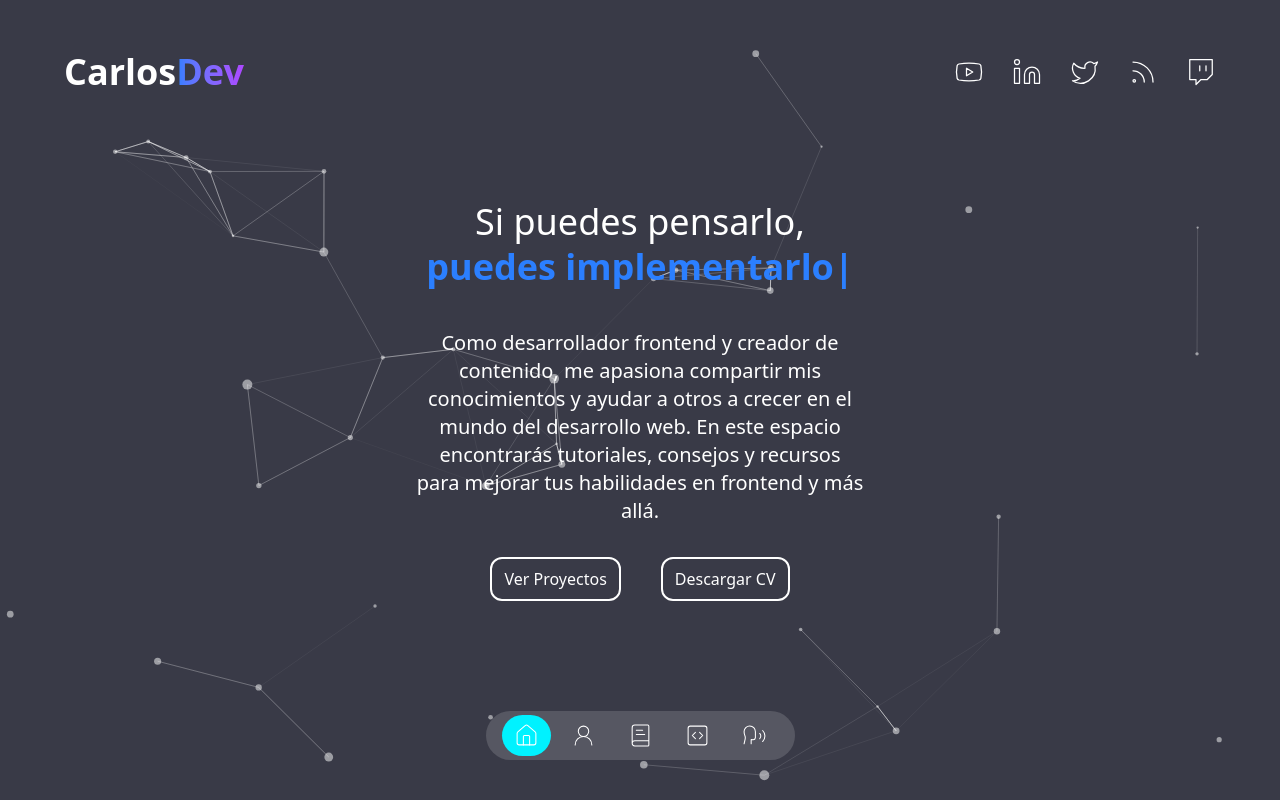
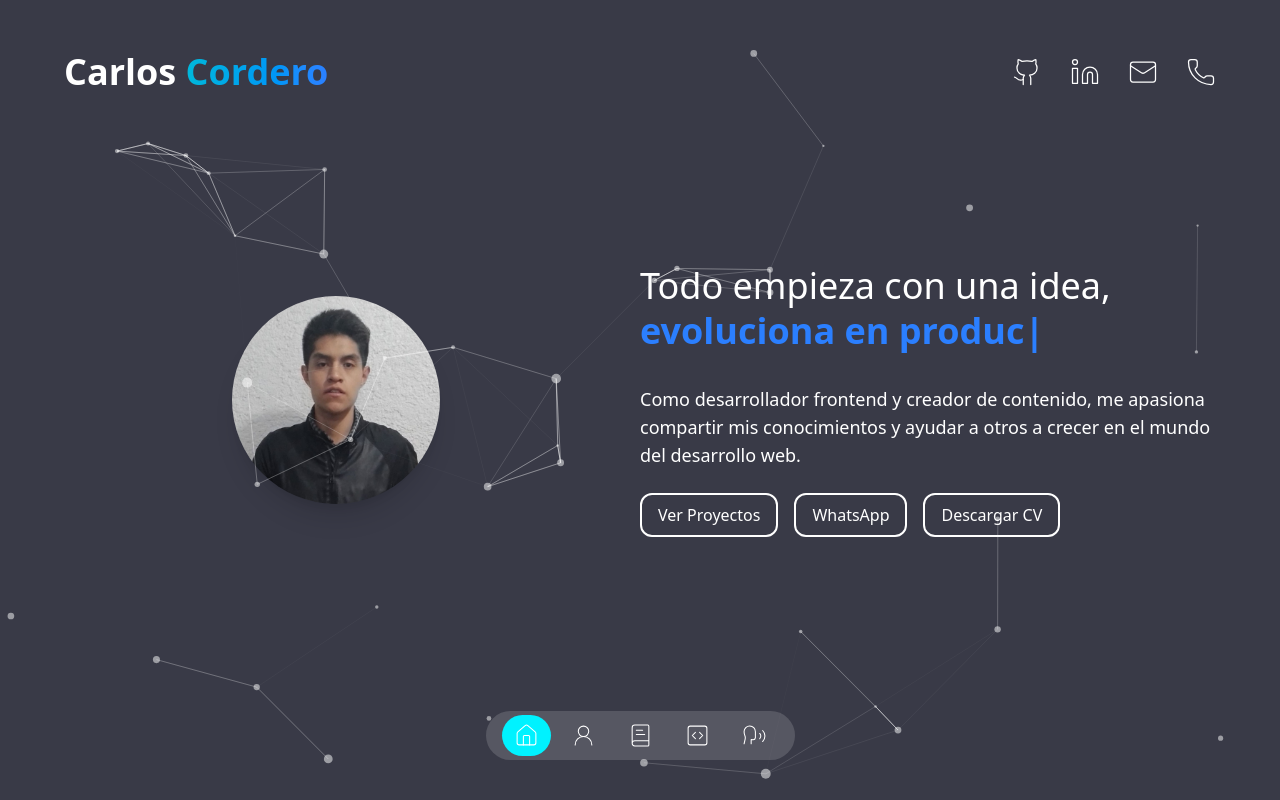
Before and after one commit to Carlos785XR08/Portfolio-Carlos-Cordero, a Next.js app: page / in a window 1280 px wide. Built offline with nearby package versions, Linux system fonts and the light colour scheme.

Commit message:
actualización

```diff
--- a/package.json
+++ b/package.json
@@ -7,6 +7,7 @@
     "build": "next build",
     "start": "next start",
     "lint": "eslint"
+
   },
   "dependencies": {
     "@tsparticles/react": "^3.0.0",
--- a/src/app/(routes)/testimonials/page.tsx
+++ b/src/app/(routes)/testimonials/page.tsx
@@ -44,11 +44,11 @@ const TestimonialsPage = () => {
                             <SwiperSlide key={id}>
                                 <Image src={imageUrl} alt={name} width={100} height={100} className="mx-auto rounded-full" />
 
-                                <h4 className="text-center">
+                                <h4 className="text-center text-">
                                     {name}
                                 </h4>
 
-                                <p className="mt-5 text-center ">
+                                <p className="mt-5 text-center  " >
                                     {description}
                                 </p>
 
--- a/src/app/Components/header.tsx
+++ b/src/app/Components/header.tsx
@@ -10,9 +10,9 @@ const Header = () => {
             <Link href="/">
             <h1 className="my-3 text-4xl font-bold text-center md:text-left">
 
-                Carlos
-                <span className="bg-gradient-to-r from-blue-500 to-purple-500 bg-clip-text text-transparent">
-                    Dev
+                Carlos {""}
+                <span className="bg-gradient-to-r from-cyan-500 to-blue-500 bg-clip-text text-transparent">
+                    Cordero
 
                 </span>
 
--- a/src/app/Components/imagenAva.tsx
+++ b/src/app/Components/imagenAva.tsx
@@ -4,7 +4,7 @@ import Image from "next/image";
 import MotionTransition from "./transition-component";
 const ImagenAva = () => {
   return (
-    {/*<MotionTransition position="bottom" className=" bottom-0 right-0 hidden md:inline-block md:absolute" >
+    <MotionTransition position="bottom" className=" bottom-0 right-0 hidden md:inline-block md:absolute" >
       <div className="relative w-50 h-50 overflow-hidden rounded-full">
         <Image
           src="/images/code.jpg"
@@ -13,7 +13,7 @@ const ImagenAva = () => {
           alt="avatar"
         />
       </div>
-    </MotionTransition>*/}
+    </MotionTransition>
   );
 };
 
--- a/src/app/Components/introduction.tsx
+++ b/src/app/Components/introduction.tsx
@@ -1,63 +1,96 @@
-"use client"
+"use client";
 
-import Image from 'next/image';
-import Link from 'next/link';
-import { TypeAnimation } from 'react-type-animation';
+import Image from "next/image";
+import Link from "next/link";
+import { TypeAnimation } from "react-type-animation";
 
 const Introduction = () => {
   return (
-     <div className="z-20 w-full bg-darkBg/60">
-      <div className='z-20 grid items-center h-full p-6 py-20 md:py-0 md:grid-cols-2'  >
-         {/*<Image src="/home-4.png" priority width="800" height="800" alt="profile pic" />*/}
-      <div className="flex flex-col justify-center items-center max-w-md mx-auto md:col-span-2">
-        <h1 className="  mb-5 text-2xl leading-tight text-center md:text-center md:text-4xl md:mb-10">
-            Si puedes pensarlo, <br/>
+    <div className="w-full bg-darkBg/60">
+      <div className="grid items-center min-h-screen p-6 py-20 md:grid-cols-2 md:py-0">
+
+        {/* 🖼️ Imagen */}
+        <div className="flex justify-center md:justify-end mt-10 md:mt-0 md:pr-10 lg:pr-50">
+          <div className="
+            rounded-full
+            overflow-hidden
+            w-28 h-28
+            sm:w-36 sm:h-36
+            md:w-44 md:h-44
+            lg:w-52 lg:h-52
+            shadow-xl
+          ">
+            <Image
+              src="/images/Car.jpg"
+              alt="profile pic"
+              width={1024}
+              height={1024}
+              priority
+              className="object-cover w-full h-full"
+            />
+          </div>
+        </div>
+
+        {/* 🧠 Texto */}
+        <div className="flex flex-col justify-center items-center md:items-start max-w-xl mx-auto md:mx-0 text-center md:text-left">
+
+          <h1 className="mb-5 text-2xl leading-tight md:text-4xl md:mb-8">
+            Todo empieza con una idea, <br />
             <TypeAnimation
               sequence={[
-              "puedes programarlo",
+                "se transforma en código",
                 1000,
-               "puedes optimizarlo",
+                "evoluciona en producto",
                 1000,
-              "puedes implementarlo",
+                "y genera impacto real",
                 1000,
                 "puedes desarrollarlo",
                 1000,
-
               ]}
-
-            wrapper='span'
+              wrapper="span"
               speed={50}
               repeat={Infinity}
-            className=" font-bold text-blue-500"
+              className="font-bold  text-blue-500 "
             />
           </h1>
 
-          <p className='mx-auto mb-2 text-xl  md:mx-0 md:mb-8 text-center justify-center '>
-            Como desarrollador frontend y creador de contenido, me apasiona compartir mis conocimientos y ayudar a otros a crecer en el mundo del desarrollo web. En este espacio encontrarás tutoriales, consejos y recursos para mejorar tus habilidades en frontend y más allá.
+          <p className="mb-6 text-base md:text-lg">
+            Como desarrollador frontend y creador de contenido, me apasiona compartir mis conocimientos y ayudar a otros a crecer en el mundo del desarrollo web.
           </p>
 
-          <div className ='flex intem-center justify-center gap-3 md:justify-start md:gap-10'>
-           <Link href="/portfolio" className='px-3 py-2 transition-all border-2 cursor-pointer text-md w-fit rounded-xl hover:shadow-xl hover:shadow-white/50'>
+          {/* 🔘 Botones */}
+          <div className="flex flex-wrap justify-center md:justify-start gap-4">
+
+            <Link
+              href="/portfolio"
+              className="px-4 py-2 border-2 rounded-xl hover:shadow-xl hover:shadow-white/50 transition-all"
+            >
               Ver Proyectos
             </Link>
 
+            <a
+              href="https://wa.me/5215565315567"
+              target="_blank"
+              rel="noopener noreferrer"
+              className="px-4 py-2 border-2 rounded-xl hover:shadow-xl hover:shadow-white/50 transition-all"
+              >
+                 WhatsApp
+            </a>
 
             <a
               href="/CV_Carlos_Arturo_Cordero_Núñez.pdf"
               download
-               className="px-3 py-2 transition-all border-2 cursor-pointer text-md w-fit rounded-xl hover:shadow-xl hover:shadow-white/50"
+              className="px-4 py-2 border-2 rounded-xl hover:shadow-xl hover:shadow-white/50 transition-all"
             >
               Descargar CV
             </a>
+
+          </div>
         </div>
 
       </div>
-
     </div>
-
-     </div>
-
   );
-}
+};
 
 export default Introduction;
--- a/src/app/data.tsx
+++ b/src/app/data.tsx
@@ -1,9 +1,9 @@
-import { BookText, CodeSquare, HomeIcon, UserRound, Linkedin, Twitter, Rss, Twitch, Youtube, Crop, Pencil, Computer, Book, Rocket, Speech } from "lucide-react";
+import { Phone, Mail,  Github, BookText, CodeSquare, HomeIcon, UserRound, Linkedin, Twitter, Rss, Twitch, Youtube, Crop, Pencil, Computer, Book, Rocket, Speech } from "lucide-react";
 
 export const socialNetworks = [
     {
         id: 1,
-        logo: <Youtube size={30} strokeWidth={1} />,
+        logo: <Github size={30} strokeWidth={1} />,
         src: "#!",
     },
     {
@@ -13,19 +13,15 @@ export const socialNetworks = [
     },
     {
         id: 3,
-        logo: <Twitter size={30} strokeWidth={1} />,
+        logo: <Mail size={30} strokeWidth={1} />,
         src: "#!",
     },
     {
         id: 4,
-        logo: <Rss size={30} strokeWidth={1} />,
+        logo: <Phone size={30} strokeWidth={1} />,
         src: "#!",
     },
-    {
-        id: 5,
-        logo: <Twitch size={30} strokeWidth={1} />,
-        src: "#!",
-    },
+
 ];
 
 
```
Also changed, not shown: public/images/Car.jpg (added). Lines whose indentation alone changed are shown as unchanged.
